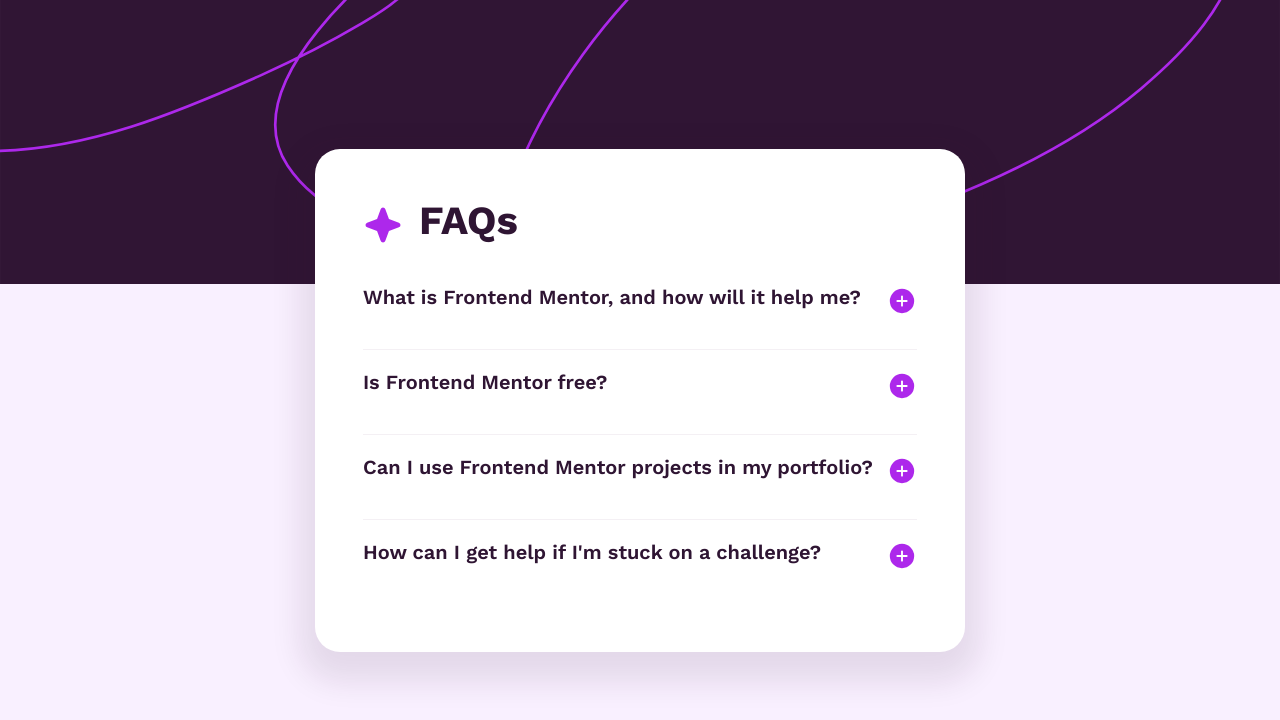
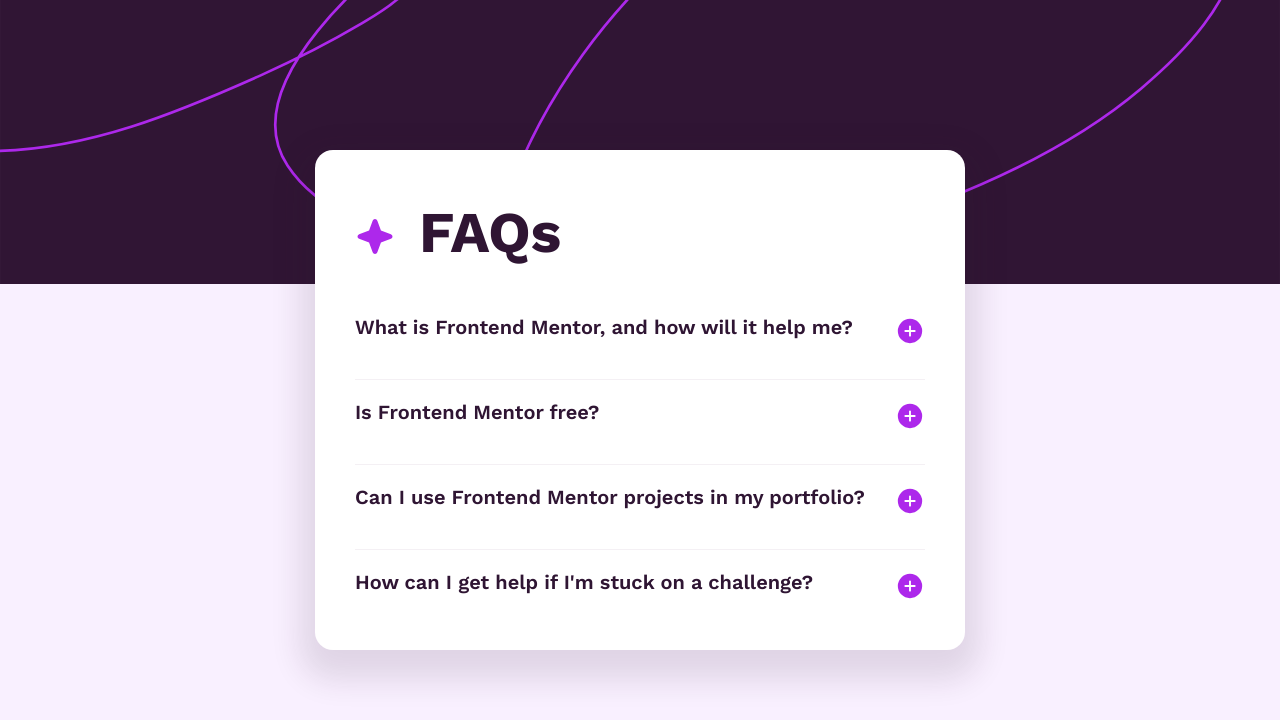
Before and after one commit to MartaR-Dev/faq-accordion-react, a React (Create React App) app in the folder faq-accordion-main/faq-accordion-react/: page / in a window 1280 px wide. Shown: the top 720 px of the page. Built offline with nearby package versions, Linux system fonts and the light colour scheme.

Commit message:
Final styling
Adjust padding and margings, font sizes, opacity, etc
(before any possible additional feedback)

```diff
--- a/faq-accordion-main/faq-accordion-react/src/App.css
+++ b/faq-accordion-main/faq-accordion-react/src/App.css
@@ -4,7 +4,7 @@
   --light-pink: hsl(275, 100%, 97%);
   --grayish-purple: hsl(292, 16%, 49%);
   --dark-purple: hsl(292, 42%, 14%);
-  --dark-purple-shadow: hsla(294, 41%, 14%, 0.1);
+  --dark-purple-shadow: hsla(294, 41%, 14%, 0.12);
   --bright-purple: hsl(281, 83%, 54%);
 }
 
@@ -23,9 +23,13 @@
   color: var(--dark-purple);
 }
 
+h1 {
+  font-size: 3.6em;
+}
+
 .card-base {
   background-color: var(--white);
-  border-radius: 25px;
+  border-radius: 18px;
   max-width: 60%;
   height: auto;
   width: 650px;
@@ -51,7 +55,7 @@
   color: var(--grayish-purple);
   max-height: 0;
   overflow: hidden;
-  transition: max-height 0.6s;
+  transition: max-height 0.3s;
 }
 
 .accordion-answer.active {
--- a/faq-accordion-main/faq-accordion-react/src/FAQCard.tsx
+++ b/faq-accordion-main/faq-accordion-react/src/FAQCard.tsx
@@ -5,21 +5,21 @@
 export const FAQCard = () => {
   return (
     <div className="d-flex justify-content-center align-items-center vh-100">
-      <div className="card-base p-5">
-        <div className="card-header d-flex flex-row mb-3">
-          <img src={starIcon} alt="Star icon" className="me-3" />
+      <div className="card-base px-4 pt-5 pb-3">
+        <div className="card-header d-flex flex-row mb-4 ms-3">
+          <img src={starIcon} alt="Star icon" className="me-4" />
           <h1 id="card-title" className="fw-bold">
             FAQs
           </h1>
         </div>
 
         {questionsAndAnswers.map(({ question, answer }, index) => (
-          <>
+          <div className="mx-3">
             <AccordionItemFAQ question={question} answer={answer} />
             {index !== questionsAndAnswers.length - 1 && (
               <hr className="my-1" />
             )}
-          </>
+          </div>
         ))}
       </div>
     </div>
```
